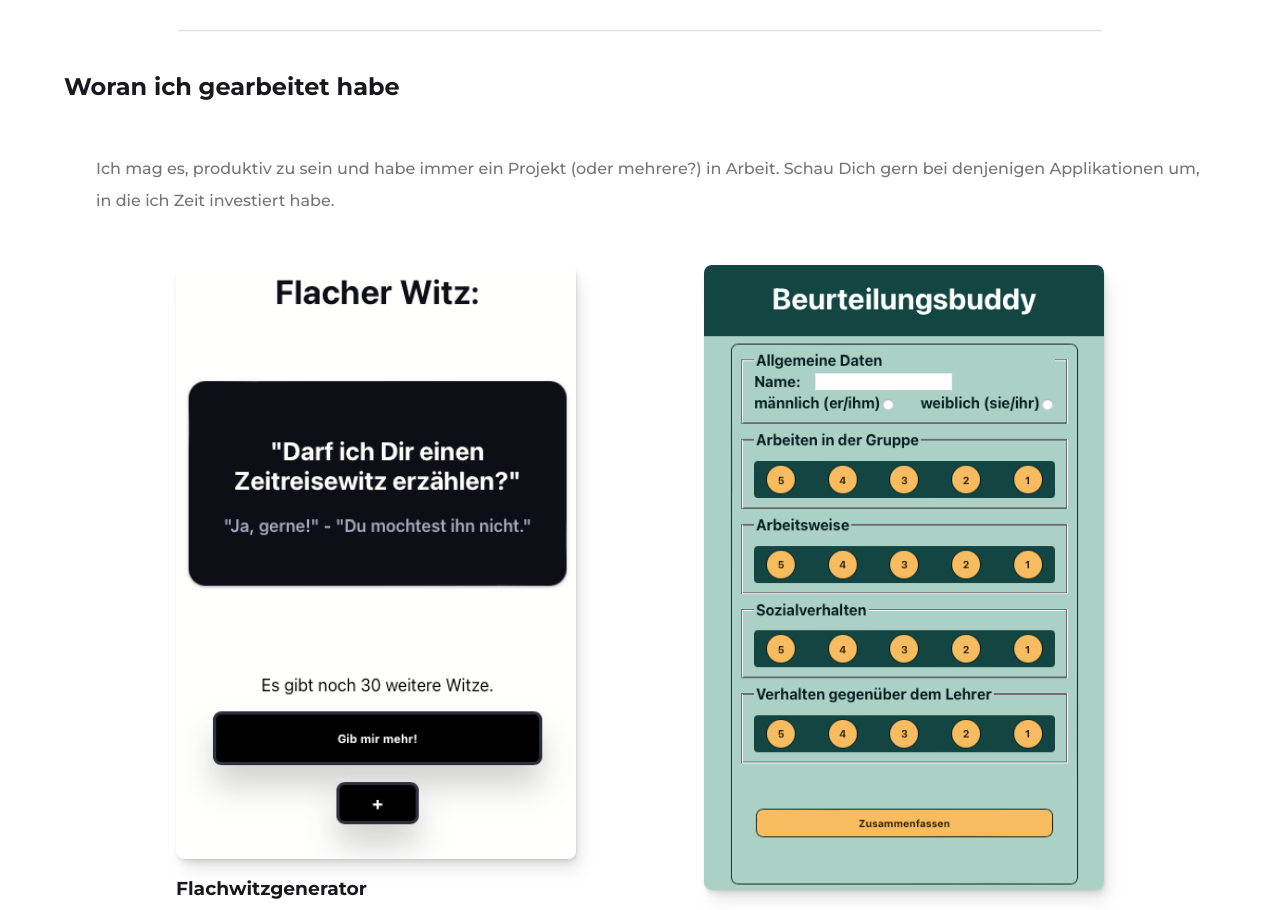
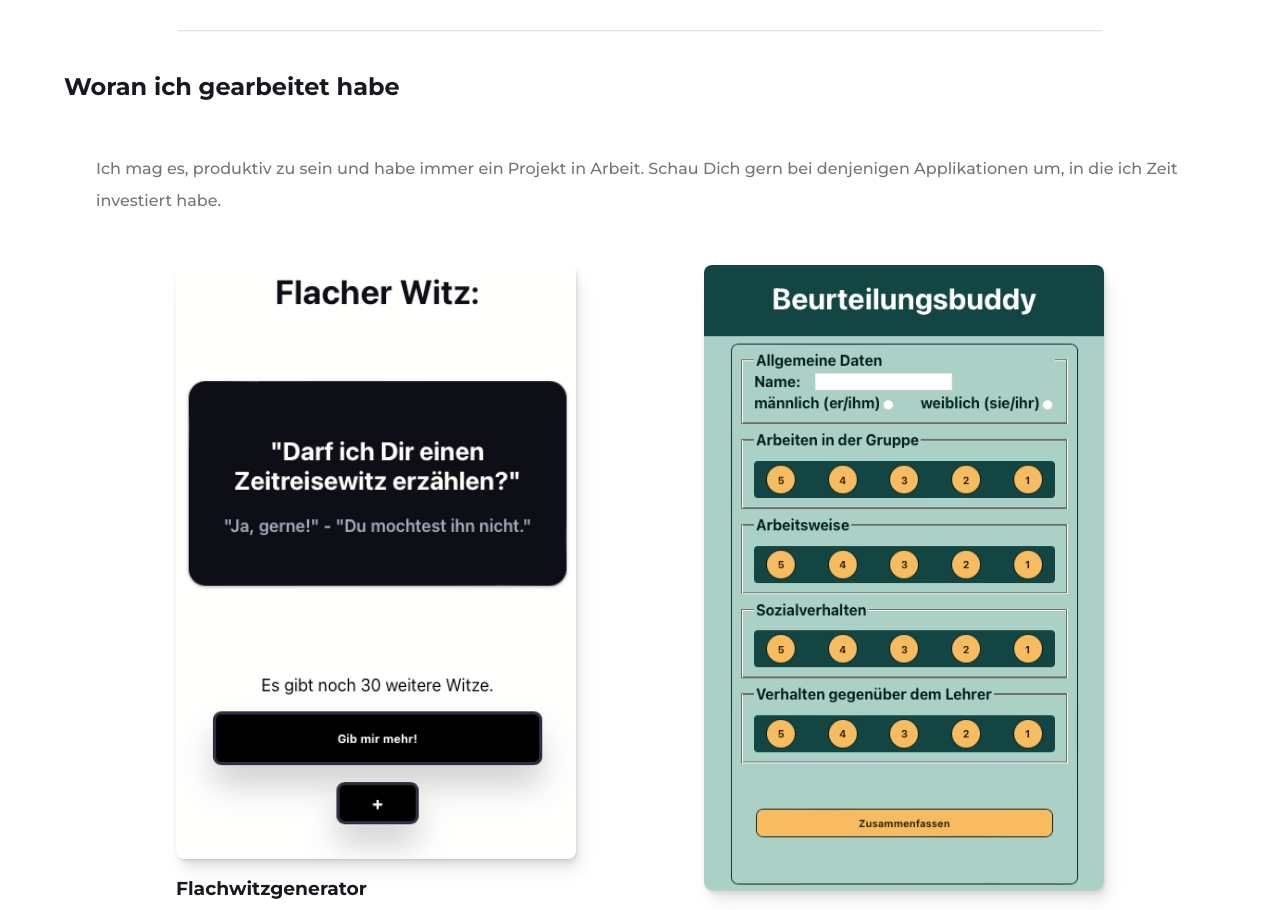
Before and after one commit to PReichetanz/portfolio, a Next.js app: page / in a window 1280 px wide. Shown: the part 940-1850 px from the top of the page. Built offline with nearby package versions, Linux system fonts and the light colour scheme.

Commit message:
add conditional rendering of paragraph

```diff
--- a/app/page.tsx
+++ b/app/page.tsx
@@ -17,7 +17,7 @@ export default function Home() {
         <hr />
         <SkillsList />
         <hr />
-        <ProjectOverview title="Woran ich gearbeitet habe" projects={projects} />
+        <ProjectOverview title="Woran ich gearbeitet habe" projects={projects} isHomepage/>
         <hr />
         <Contact />
       </MainFlexbox>
--- a/components/ProjectOverview.tsx
+++ b/components/ProjectOverview.tsx
@@ -4,18 +4,21 @@ import type { ProjectType } from "../lib/db";
 
 type ProjectOverviewProps = {
   projects: ProjectType[],
-  title: string
+  title: string,
+  isHomepage?: boolean
 };
 
-export default function ProjectOverview({ projects, title }: ProjectOverviewProps): JSX.Element {
+export default function ProjectOverview({ projects, title, isHomepage }: ProjectOverviewProps): JSX.Element {
   return (
     <>
       <StyledHeading>{title}</StyledHeading>
+      {isHomepage &&
       <p>
-        Ich mag es, produktiv zu sein und habe immer ein Projekt (oder mehrere?)
+        Ich mag es, produktiv zu sein und habe immer ein Projekt
         in Arbeit. Schau Dich gern bei denjenigen Applikationen um, in die ich
         Zeit investiert habe.
       </p>
+      }
       <StyledList role="list">
         {projects.map(({ id, name, descriptions, images, slug }) => (
           <li key={id}>
```
